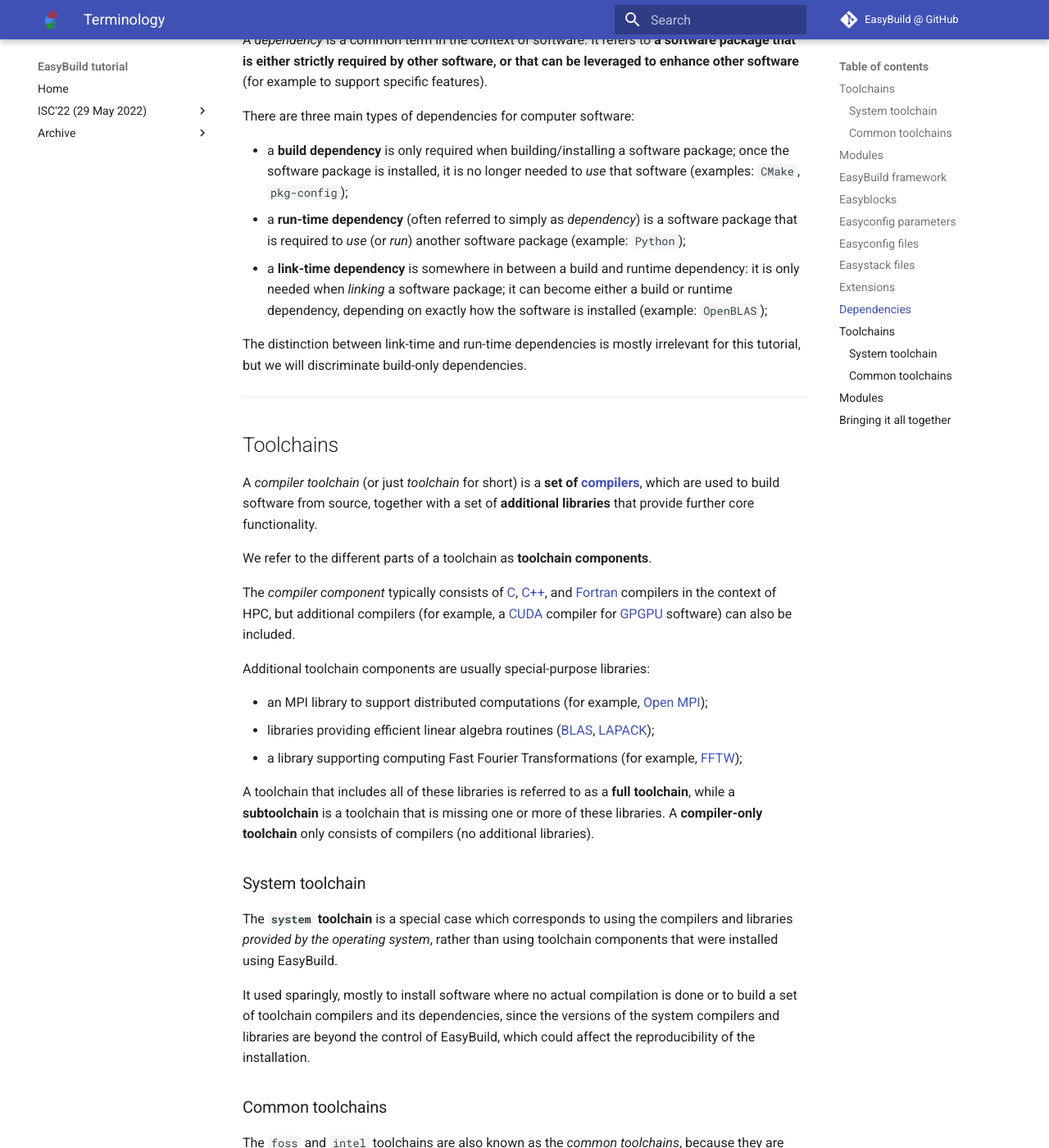
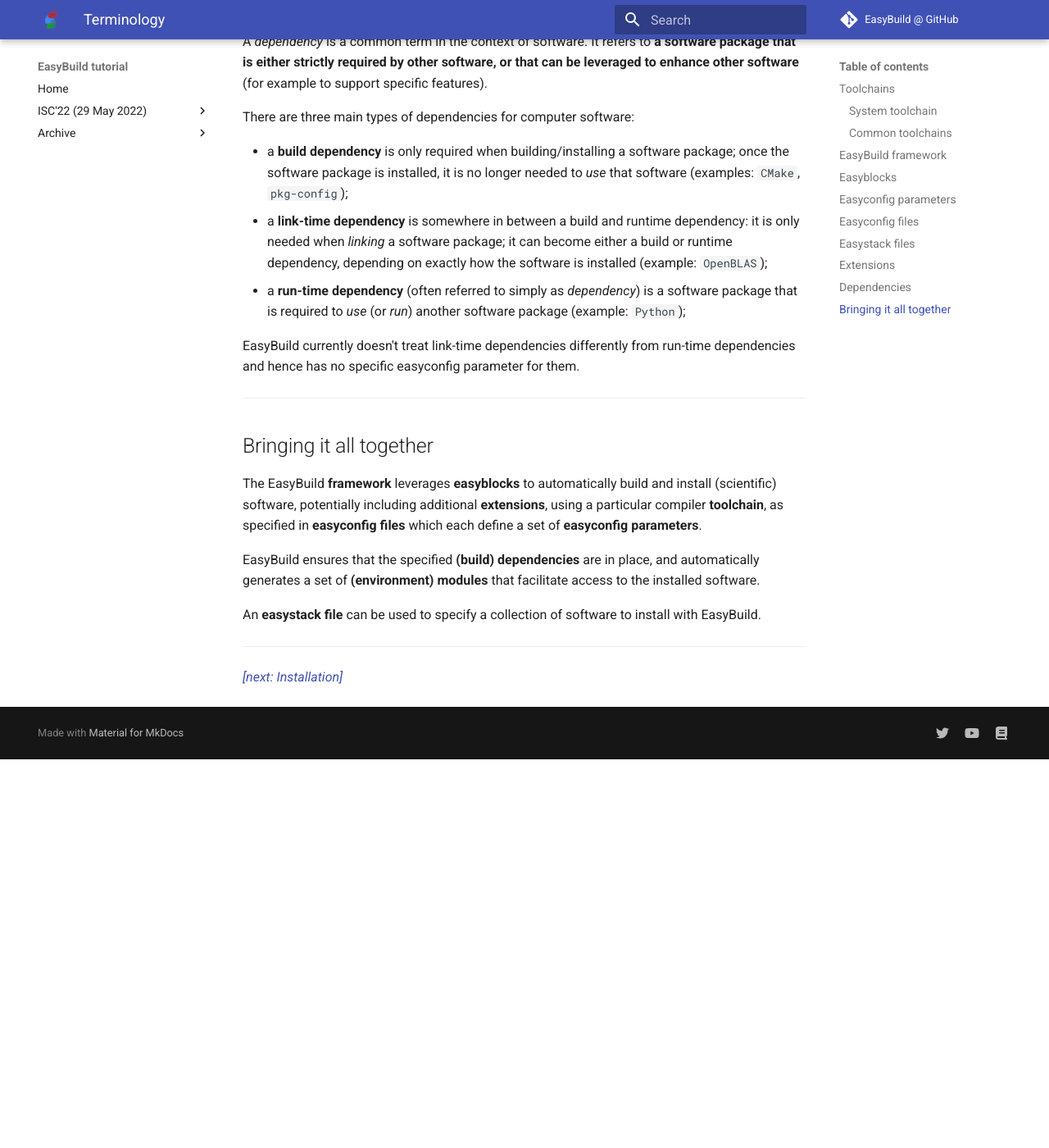
Before and after one commit to easybuilders/easybuild-tutorial, an MkDocs documentation site: the page built from docs/2022-CSC_and_LO/1_04_terminology.md, in a window 1280 px wide and 1400 px high, scrolled down 6527 px. Shown: the whole window at 82% size. Built offline with MkDocs 1.6.1 and Material for MkDocs 9.7.7, drawn with Linux system fonts in a browser that asks for light colours; after the commit the page ends 7453 px from its top, so only the background shows below that; some of the changed text lies outside the part shown.

```diff
--- a/docs/2022-CSC_and_LO/1_04_terminology.md
+++ b/docs/2022-CSC_and_LO/1_04_terminology.md
@@ -111,35 +111,10 @@
 
 ---
 
-## Modules
+## EasyBuild framework
 
-*Module* is a massively overloaded term in (scientific) software and IT in general
-(kernel modules, Python modules, and so on).
-In the context of EasyBuild, the term 'module' usually refers to an **environment module (file)**.
-
-[Environment modules](https://en.wikipedia.org/wiki/Environment_Modules_(software)) is a well established concept
-on HPC systems: it is a way to specify changes that should be made to one or more
-[environment variables](https://en.wikipedia.org/wiki/Environment_variable) in a
-[shell](https://en.wikipedia.org/wiki/Shell_(computing))-agnostic way. A module file
-is usually written in either [Tcl](https://en.wikipedia.org/wiki/Tcl) or
-[Lua](https://en.wikipedia.org/wiki/Lua_(programming_language)) syntax,
-and specifies which environment variables should be updated, and how (append,
-prepend, (re)define, undefine, etc.) upon loading the environment module.
-Unloading the environment module will restore the shell environment to its previous state.
-
-Environment module files are processed via a **modules tool**, of which there
-are several conceptually similar yet slightly different implementations.
-The Tcl-based [Environment Modules](https://sourceforge.net/projects/modules/) implementation, and
-[Lmod](https://lmod.readthedocs.io), a more recent Lua-based implementation (which also supports module
-files written in Tcl syntax), are the most commonly used ones.
-
-**Environment module files are automatically generated for each software installation** by EasyBuild,
-and *loading* a module results in changes being made to the environment of the current shell
-session such that the corresponding software installation can be used.
-
----
-
-## EasyBuild framework
+EasyBuild is written in Python and organised in three layers, represented by the three blocks in the logo:
+the EasyBuild framework, easyblocks and Easyconfig files.
 
 The EasyBuild *framework* consists of a set of Python modules organised in packages (``easybuild.framework``,
 ``easybuild.toolchains``, ``easybuild.tools``, etc.) that collectively form **the core of EasyBuild**,
@@ -165,11 +140,19 @@
 which implements the ubiquitous ``configure``-``make``-``make install`` procedure, and the
 ``PythonPackage`` easyblock that can be used to install a Python package.
 
+*In Spack this functionality is provided in the core of the package.*
+
 A **software-specific easyblock** implements an installation procedure that is specific to a particular software packages.
 Infamous examples include the easyblocks we have for ``GCC``, ``OpenFOAM``, ``TensorFlow``, ``WRF``, ...
 
 The installation procedure performed by an easyblock can be controlled by defining
 **easyconfig parameters** in an <a href="#easyconfig-files">easyconfig file</a>.
+
+*In Spack, this functionality is provided by the ``package.py`` files for the various packages. However, EasyBuild
+does not need a software-specific easyblock for every package as for many packages the combination of a
+generic easyblock with the much simpler description in the easyconfig file is sufficient.
+The software-specific easyblocks can be a bit troublesome on Cray PE systems. Some easyblocks contain code that
+is specific for certain compilers or toolchains and do not support all compilers or all toolchains.*
 
 A collection of (generic and software-specific) easyblocks is developed by the EasyBuild community
 in the [``easybuild-easyblocks`` repository on GitHub](https://github.com/easybuilders/easybuild-easyblocks).
@@ -227,6 +210,17 @@
 the EasyBuild community maintains a large (and growing) collection of easyconfig files, for a wide range of
 (scientific) software.
 
+*EasyBuild does not have an equivalent of the concretiser of Spack. EasyBuild always starts from a complete,
+precise configuration of a package to install, determined by the easyconfig parameters and possibly a
+custom easyblock. Both approaches have their pros and cons. The concretiser in Spack combined with the
+configuration of a software package via command line parameters makes it easy to quickly generate a
+number of different configurations of a package to test performance or to check which combinations work
+well. But one also has to be careful to not cause an explosion of modules and software installations, and
+take care of using the appropriate features to ensure that one can generate the same configurations again.
+The precise configurations of EayBuild can sometimes slow down things as they may need a lot of file editing,
+but when it comes to building a reproducible software stack and sharing precise building instructions, this
+approach may be preferred.*
+
 ---
 
 ## Easystack files
@@ -273,95 +267,14 @@
 * a **build dependency** is only required when building/installing a software package;
   once the software package is installed, it is no longer needed to *use* that software
   (examples: `CMake`, `pkg-config`);
-* a **run-time dependency** (often referred to simply as *dependency*) is a software package that is
-  required to *use* (or *run*) another software package (example: `Python`);
 * a **link-time dependency** is somewhere in between a build and runtime dependency:
   it is only needed when *linking* a software package; it can become either a build or runtime
   dependency, depending on exactly how the software is installed (example: `OpenBLAS`);
+* a **run-time dependency** (often referred to simply as *dependency*) is a software package that is
+  required to *use* (or *run*) another software package (example: `Python`);
 
-The distinction between link-time and run-time dependencies is mostly irrelevant for this tutorial,
-but we will discriminate build-only dependencies.
-
----
-
-## Toolchains
-
-A *compiler toolchain* (or just *toolchain* for short) is a **set of [compilers](https://en.wikipedia.org/wiki/Compiler)**,
-which are used to build software from source, together with a set of **additional libraries** that provide further core functionality.
-
-We refer to the different parts of a toolchain as **toolchain components**.
-
-The *compiler component* typically consists of [C](https://en.wikipedia.org/wiki/C_(programming_language)),
-[C++](https://en.wikipedia.org/wiki/C%2B%2B), and [Fortran](https://en.wikipedia.org/wiki/Fortran)
-compilers in the context of HPC, but additional compilers (for example,
-a [CUDA](https://developer.nvidia.com/cuda-zone) compiler for
-[GPGPU](https://en.wikipedia.org/wiki/General-purpose_computing_on_graphics_processing_units) software)
-can also be included.
-
-Additional toolchain components are usually special-purpose libraries:
-
-* an MPI library to support distributed computations (for example, [Open MPI](https://www.open-mpi.org/));
-* libraries providing efficient linear algebra routines ([BLAS](http://performance.netlib.org/blas/),
-  [LAPACK](http://performance.netlib.org/lapack/));
-* a library supporting computing Fast Fourier Transformations (for example, [FFTW](http://fftw.org/));
-
-A toolchain that includes all of these libraries is referred to as a **full toolchain**, while
-a **subtoolchain** is a toolchain that is missing one or more of these libraries.
-A **compiler-only toolchain** only consists of compilers (no additional libraries).
-
-### System toolchain
-
-The **`system` toolchain** is a special case which corresponds to using the compilers and libraries
-*provided by the operating system*, rather than using toolchain components that were installed using EasyBuild.
-
-It used sparingly, mostly to install software where no actual compilation is done or
-to build a set of toolchain compilers and its dependencies, since the versions of the system compilers
-and libraries are beyond the control of EasyBuild, which could affect the reproducibility of the installation.
-
-### Common toolchains
-
-The `foss` and `intel` toolchains are also known as the *common toolchains*,
-because they are widely adopted by the EasyBuild community.
-
-The `foss` toolchain consists of all open source components (hence the name:
-"FOSS" stands for Free & Open Source Software): [GCC](https://gcc.gnu.org/), [Open MPI](https://www.open-mpi.org/), [OpenBLAS](https://www.openblas.net/),
-[ScaLAPACK](https://www.netlib.org/scalapack/) and [FFTW](http://fftw.org/).
-
-The `intel` toolchain consists of the [Intel C, C++ and Fortran compilers](https://software.intel.com/content/www/us/en/develop/tools/compilers.html) (on top of a `GCC` version
-controlled through EasyBuild) alongside the [Intel MPI](https://software.intel.com/content/www/us/en/develop/tools/mpi-library.html) and [Intel MKL](https://software.intel.com/content/www/us/en/develop/tools/math-kernel-library.html) libraries.
-
-Roughly every 6 months, a new version of these common toolchains is agreed upon
-in the EasyBuild community, after extensive testing.
-
-More information on these toolchains is available [in the EasyBuild documentation](https://docs.easybuild.io/en/latest/Common-toolchains.html).
-
----
-
-## Modules
-
-*Module* is a massively overloaded term in (scientific) software and IT in general
-(kernel modules, Python modules, and so on).
-In the context of EasyBuild, the term 'module' usually refers to an **environment module (file)**.
-
-[Environment modules](https://en.wikipedia.org/wiki/Environment_Modules_(software)) is a well established concept
-on HPC systems: it is a way to specify changes that should be made to one or more
-[environment variables](https://en.wikipedia.org/wiki/Environment_variable) in a
-[shell](https://en.wikipedia.org/wiki/Shell_(computing))-agnostic way. A module file
-is usually written in either [Tcl](https://en.wikipedia.org/wiki/Tcl) or
-[Lua](https://en.wikipedia.org/wiki/Lua_(programming_language)) syntax,
-and specifies which environment variables should be updated, and how (append,
-prepend, (re)define, undefine, etc.) upon loading the environment module.
-Unloading the environment module will restore the shell environment to its previous state.
-
-Environment module files are processed via a **modules tool**, of which there
-are several conceptually similar yet slightly different implementations.
-The Tcl-based [Environment Modules](https://sourceforge.net/projects/modules/) implementation, and
-[Lmod](https://lmod.readthedocs.io), a more recent Lua-based implementation (which also supports module
-files written in Tcl syntax), are the most commonly used ones.
-
-**Environment module files are automatically generated for each software installation** by EasyBuild,
-and *loading* a module results in changes being made to the environment of the current shell
-session such that the corresponding software installation can be used.
+EasyBuild currently doesn't treat link-time dependencies differently from run-time dependencies
+and hence has no specific easyconfig parameter for them.
 
 ---
 
@@ -378,4 +291,4 @@
 
 ---
 
-*[[next: Installation]](installation.md)*
+*[[next: Installation]](1_05_installation.md)*
```
Also changed, not shown: docs/2022-CSC_and_LO/1_05_installation.md (added, +543 -0 lines).
